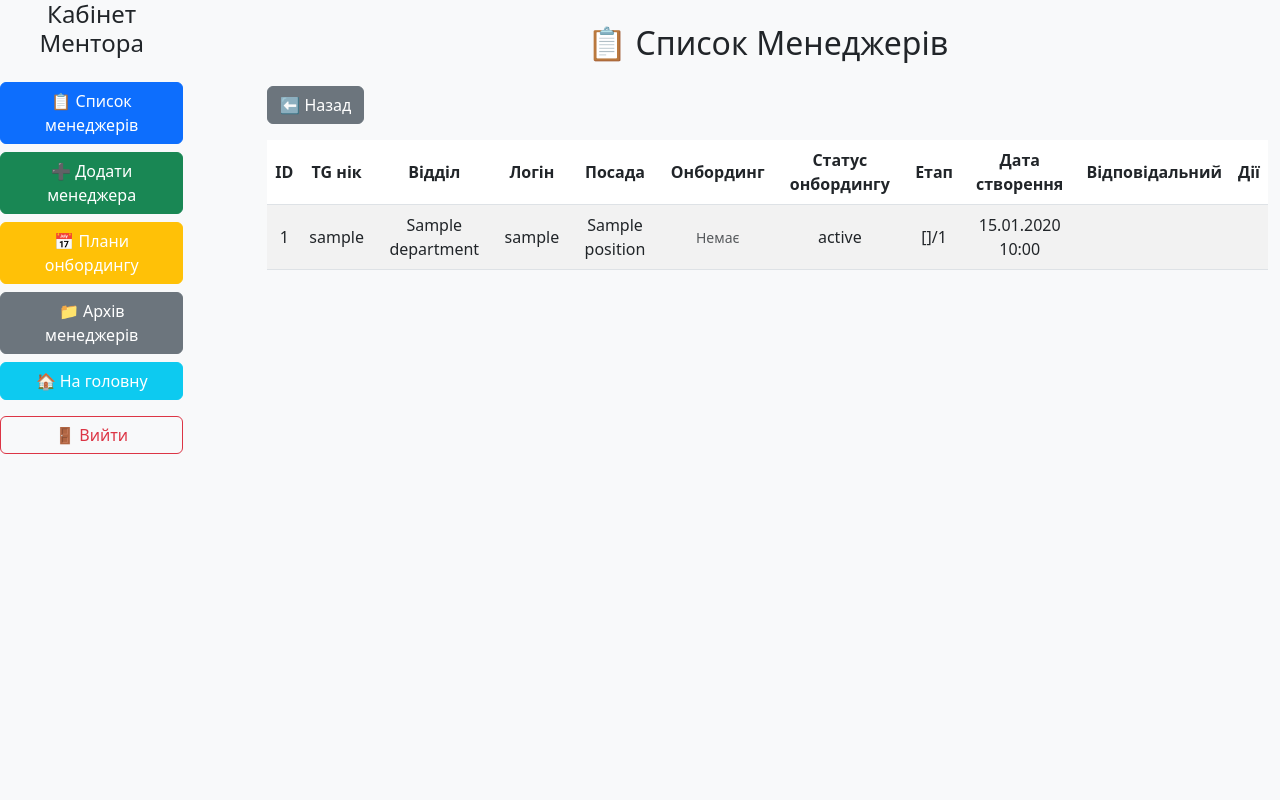
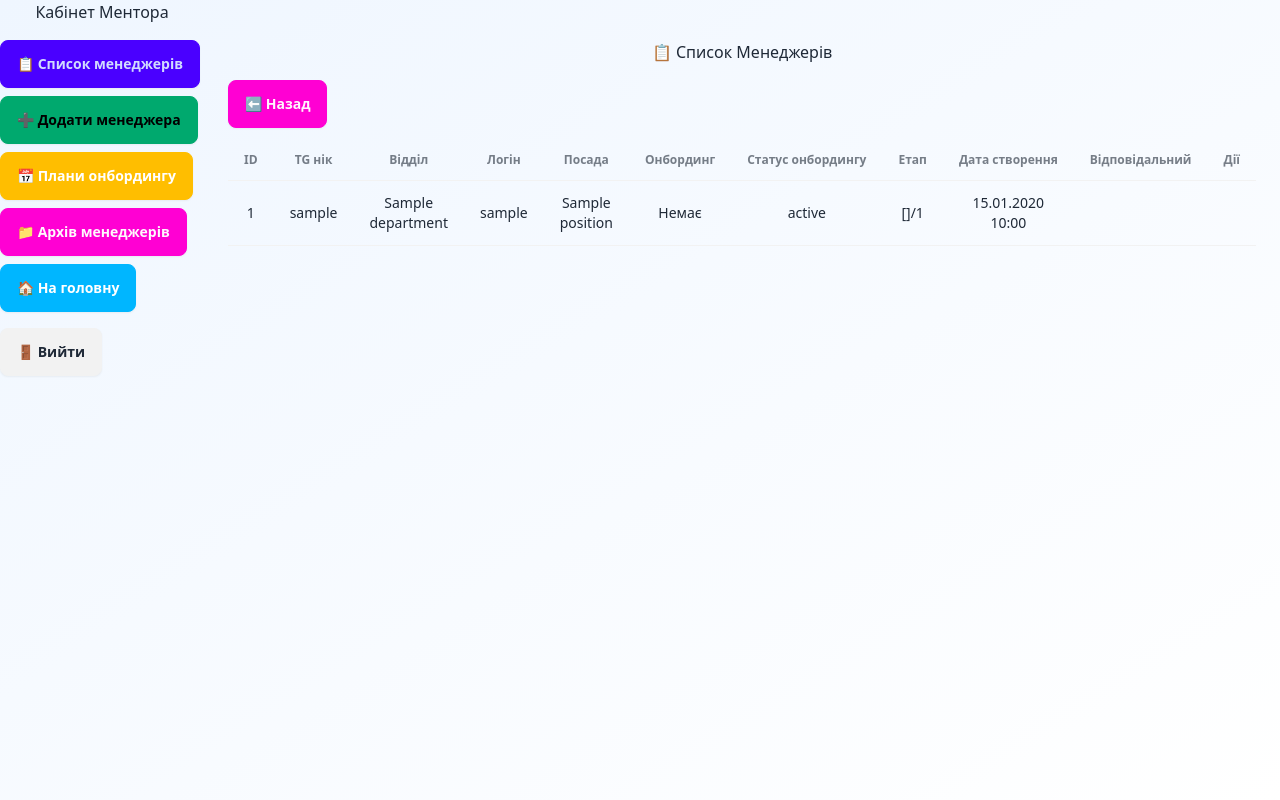
Before and after one commit to Taras-operation/onboarding-crm, a Python web app: template onboarding_crm/templates/managers_list.html in a window 1280 px wide. Run offline with Jinja, Linux system fonts and the light colour scheme; the template is opened without the code that fills it: most values are stand-ins (such as "Sample title", 1, 10 or a date in 2020); some libraries are stand-ins or nearby versions.

Commit message:
сайд бар добавил2

```diff
--- a/onboarding_crm/templates/archived_managers.html
+++ b/onboarding_crm/templates/archived_managers.html
@@ -12,7 +12,7 @@
   <div class="flex min-h-screen">
 
     <!-- Сайдбар -->
-    <aside class="w-64 bg-white border-r shadow-md p-4">
+    <aside class="w-64 bg-white border-r shadow-md p-4 flex flex-col">
       {% include 'components/mentor_sidebar.html' %}
     </aside>
 
--- a/onboarding_crm/templates/managers_list.html
+++ b/onboarding_crm/templates/managers_list.html
@@ -3,27 +3,28 @@
 <head>
     <meta charset="UTF-8">
     <title>Список Менеджерів</title>
-    <link href="https://cdn.jsdelivr.net/npm/bootstrap@5.3.0/dist/css/bootstrap.min.css" rel="stylesheet">
+    <link href="https://cdn.jsdelivr.net/npm/daisyui@4.4.20/dist/full.css" rel="stylesheet" type="text/css" />
+    <script src="https://cdn.tailwindcss.com"></script>
     <style>
         body {
             overflow-x: hidden;
         }
     </style>
 </head>
-<body class="bg-light">
+<body class="bg-gradient-to-br from-blue-50 to-white min-h-screen text-gray-800">
 
-<div class="d-flex">
+<div class="flex">
     <!-- Sidebar -->
     {% include 'components/mentor_sidebar.html' %}
 
     <!-- Main Content -->
-    <div class="flex-grow-1 ms-5 ps-4 mt-4">
-        <div class="container">
+    <div class="flex-grow px-6 py-10">
+        <div class="max-w-7xl mx-auto">
             <h2 class="mb-4 text-center">📋 Список Менеджерів</h2>
 
             <a href="{{ url_for('main.mentor_dashboard') }}" class="btn btn-secondary mb-3">⬅️ Назад</a>
 
-            <table class="table table-striped align-middle text-center">
+            <table class="table table-zebra w-full text-sm text-center align-middle">
                 <thead class="align-middle">
                     <tr>
                         <th>ID</th>
@@ -60,7 +61,7 @@
                         <td>{{ manager.created_at.strftime('%d.%m.%Y %H:%M') if manager.created_at else '—' }}</td>
                         <td>{{ manager.added_by.tg_nick if manager.added_by else '—' }}</td>
                         <td>
-                            <div class="d-flex justify-content-center align-items-center gap-2">
+                            <div class="flex justify-center items-center gap-2">
                                 {% if instance %}
                                 <a href="{{ url_for('main.manager_results', manager_id=manager.id, onboarding_id=instance.id) }}"
                                    class="btn btn-outline-secondary btn-sm">
```
